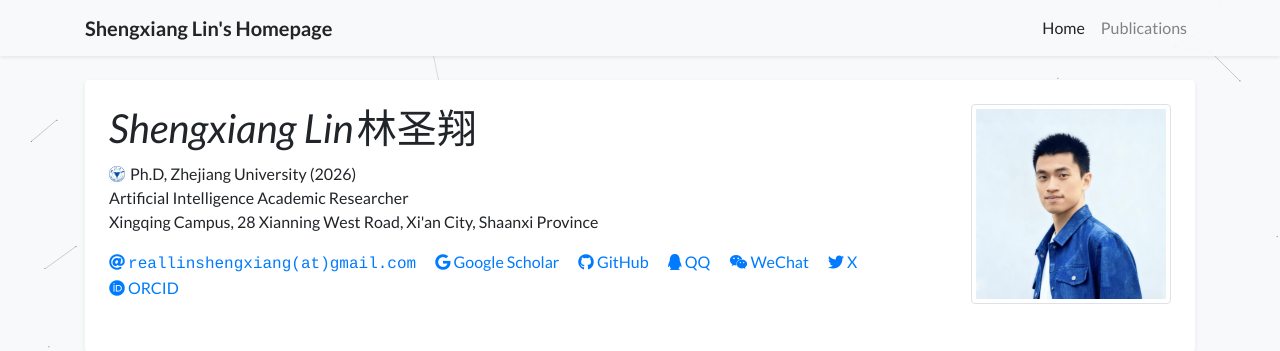
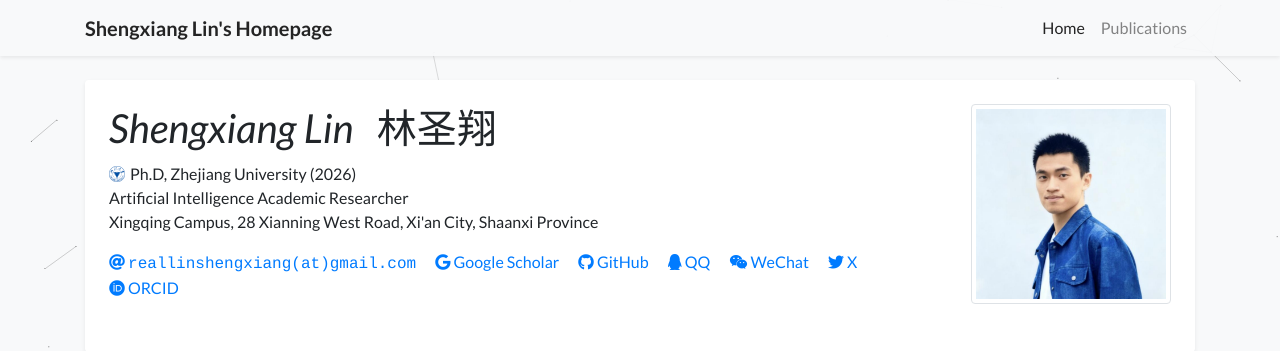
Before and after one commit to Lin-Shengxiang/Lin-Shengxiang.github.io, a Jekyll site: the page built from index.html, in a window 1280 px wide. Shown: the top 351 px of the page. Built offline with Jekyll 4.4.1, drawn with Linux system fonts in a browser that asks for light colours; a style sheet for code colours, icons or effects is not loaded.

Commit message:
Update profile_card.html

```diff
--- a/_includes/widgets/profile_card.html
+++ b/_includes/widgets/profile_card.html
@@ -5,7 +5,7 @@
                 <div class="row">
                     <div class="col">
                         <p class="h1 font-weight-normal" style="font-style: italic; display: inline-block;">{{ site.data.profile.primary_name }}</p>
-                        <p class="h1 font-weight-normal" style="font-family: '行楷', 'STXingkai', 'Xingkai SC', serif; display: inline-block;">{{ site.data.profile.secondary_name }}</p>
+                        <p class="h1 font-weight-normal" style="font-family: '行楷', 'STXingkai', 'Xingkai SC', serif; display: inline-block; margin-left: 20px;">{{ site.data.profile.secondary_name }}</p>
                         <p class="text-profile-position">
                             {% for position in site.data.profile.positions %}
                             {{ position }}<br/>
```
